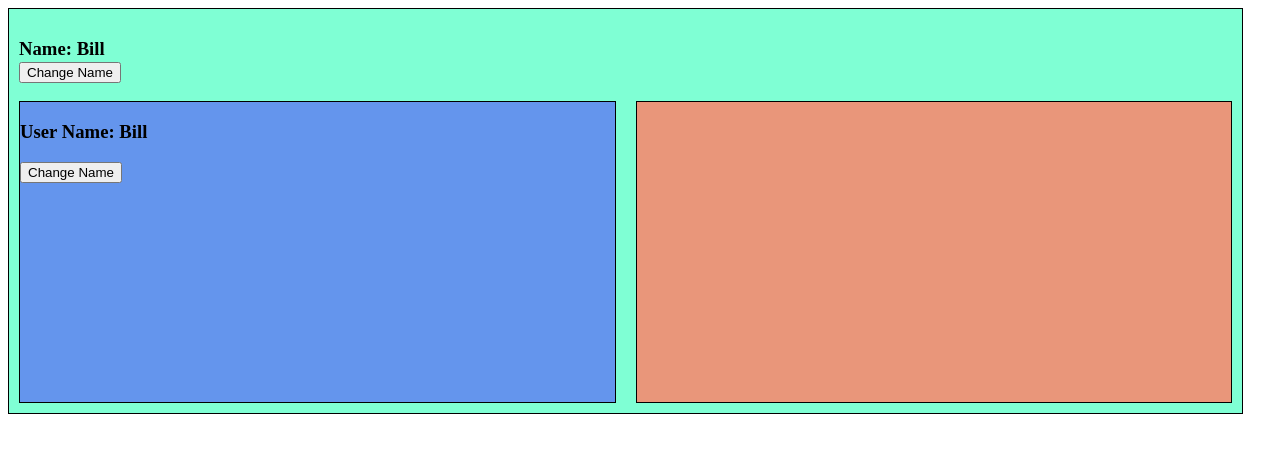
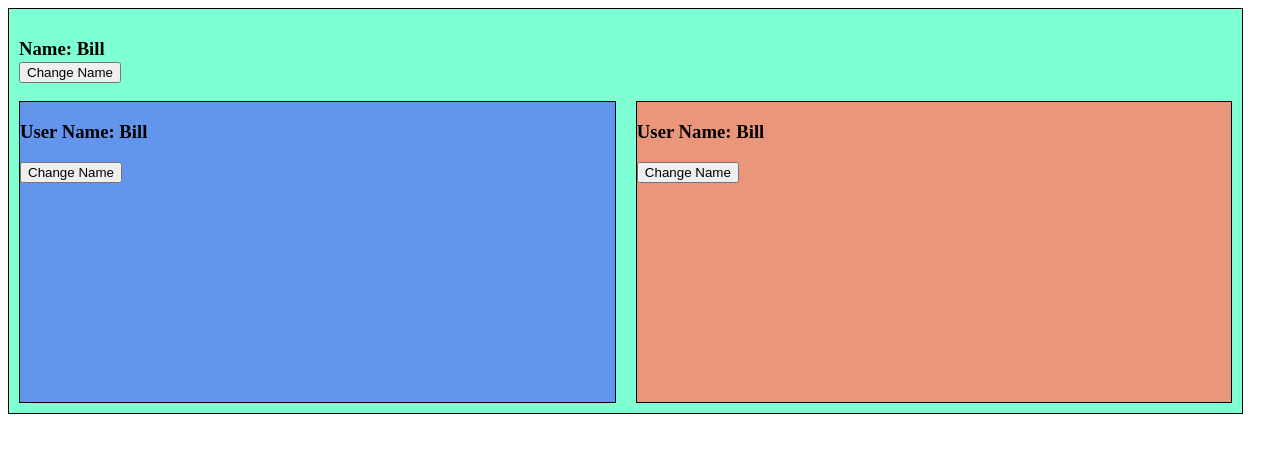
Before and after one commit to dzarezenko/beetroot_lesson_45-event_bus, a Vue app: page / in a window 1280 px wide. Shown: the top 452 px of the page. Built offline with nearby package versions, Linux system fonts and the light colour scheme.

Commit message:
Child to Child example

```diff
--- a/src/components/User.vue
+++ b/src/components/User.vue
@@ -6,7 +6,7 @@
       <button @click="changeName('Steve')">Change Name</button>
     </h3>
     <user-details :userName="name" />
-    <user-edit />
+    <user-edit :userName="name" />
   </div>
 </template>
 
--- a/src/components/UserEdit.vue
+++ b/src/components/UserEdit.vue
@@ -1,12 +1,25 @@
 <template>
   <div id="user_edit">
-
+    <h3>User Name: {{ userName }}</h3>
+    <button @click="changeName">Change Name</button>
   </div>
 </template>
 
 <script>
+import { eventBus } from  "../main";
+
 export default {
-
+  props: {
+    userName: {
+      type: [ String, Number ],
+      required: true,
+    },
+  },
+  methods: {
+    changeName() {
+      eventBus.$emit("nameChanged", "Pamela");
+    },
+  },
 }
 </script>
 
```
